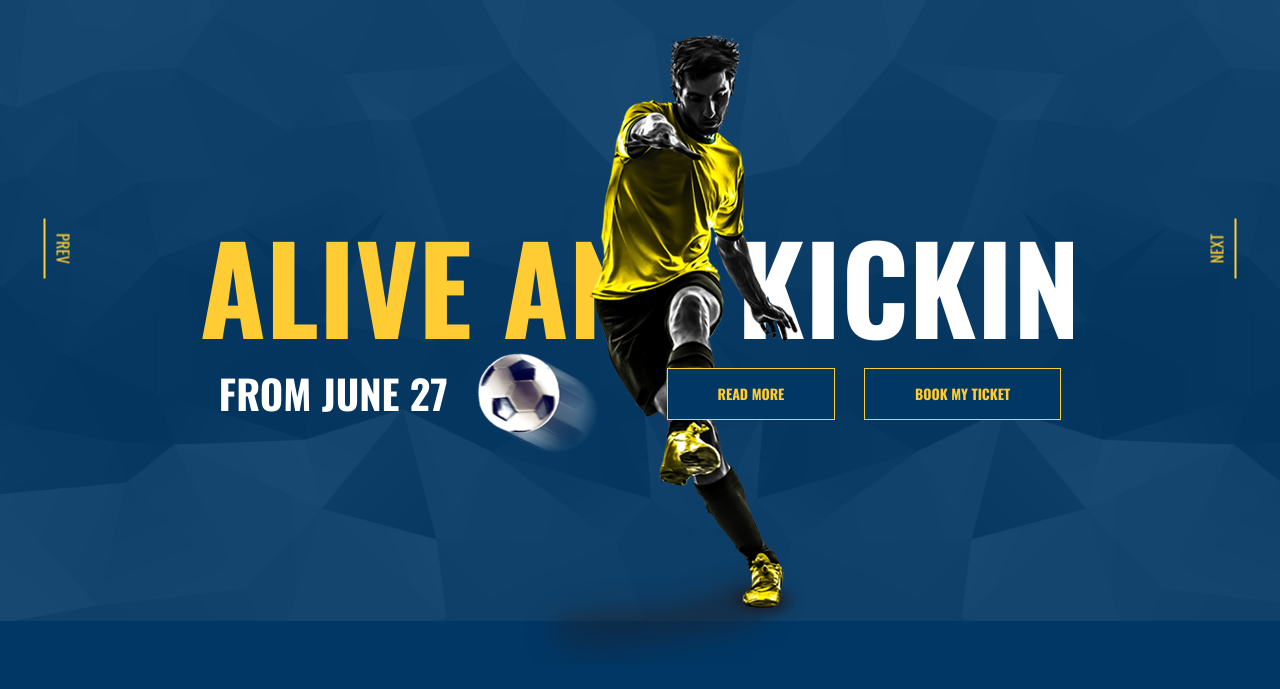
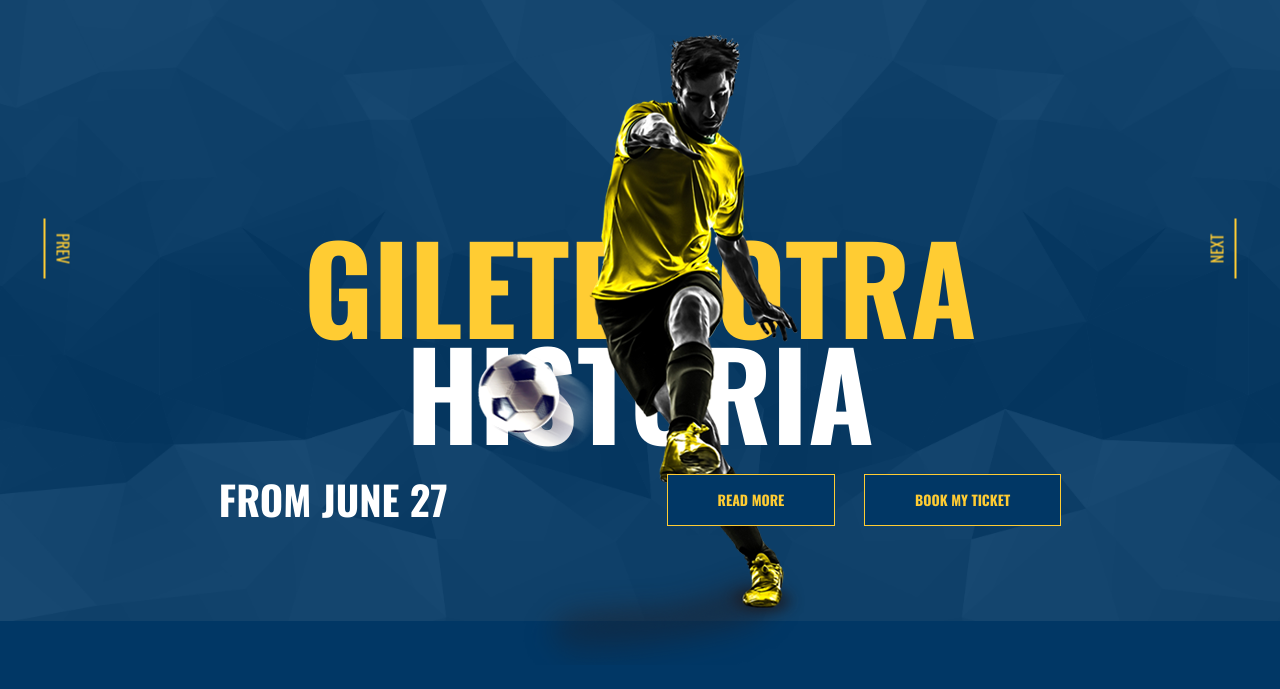
Before and after one commit to azohan79/atgilet, a Django app: page /web/ in a window 1280 px wide. Shown: the part 1043-1732 px from the top of the page. Run offline with Django 5.2, Linux system fonts and the light colour scheme; data that the repository does not hold is empty; some libraries are stand-ins or nearby versions; some web fonts are replaced.

Commit message:
Update index.html

```diff
--- a/apps/web/templates/web/index.html
+++ b/apps/web/templates/web/index.html
@@ -21,7 +21,7 @@
                         <img src="{% static 'images/slider/img-01.png' %}" alt="">
                     </figure>
                     <div class="tg-slider-content">
-                        <h1>{% trans "alive and" %} <span>{% trans "kickin" %}</span></h1>
+                        <h1>{% trans "Giletes otra" %} <span>{% trans "historia" %}</span></h1>
                         <div class="tg-btnbox">
                             <h2>{% trans "from june 27" %}</h2>
                             <a class="tg-btn" href="#"><span>{% trans "read more" %}</span></a>
@@ -37,7 +37,7 @@
                         <img src="{% static 'images/slider/img-01.png' %}" alt="">
                     </figure>
                     <div class="tg-slider-content">
-                        <h1>{% trans "alive and" %} <span>{% trans "kickin" %}</span></h1>
+                        <h1>{% trans "Giletes otra" %} <span>{% trans "historia" %}</span></h1>
                         <div class="tg-btnbox">
                             <h2>{% trans "from june 27" %}</h2>
                             <a class="tg-btn" href="#"><span>{% trans "read more" %}</span></a>
@@ -53,7 +53,7 @@
                         <img src="{% static 'images/slider/img-01.png' %}" alt="">
                     </figure>
                     <div class="tg-slider-content">
-                        <h1>{% trans "alive and" %} <span>{% trans "kickin" %}</span></h1>
+                        <h1>{% trans "Giletes otra" %} <span>{% trans "historia" %}</span></h1>
                         <div class="tg-btnbox">
                             <h2>{% trans "from june 27" %}</h2>
                             <a class="tg-btn" href="#"><span>{% trans "read more" %}</span></a>
```
